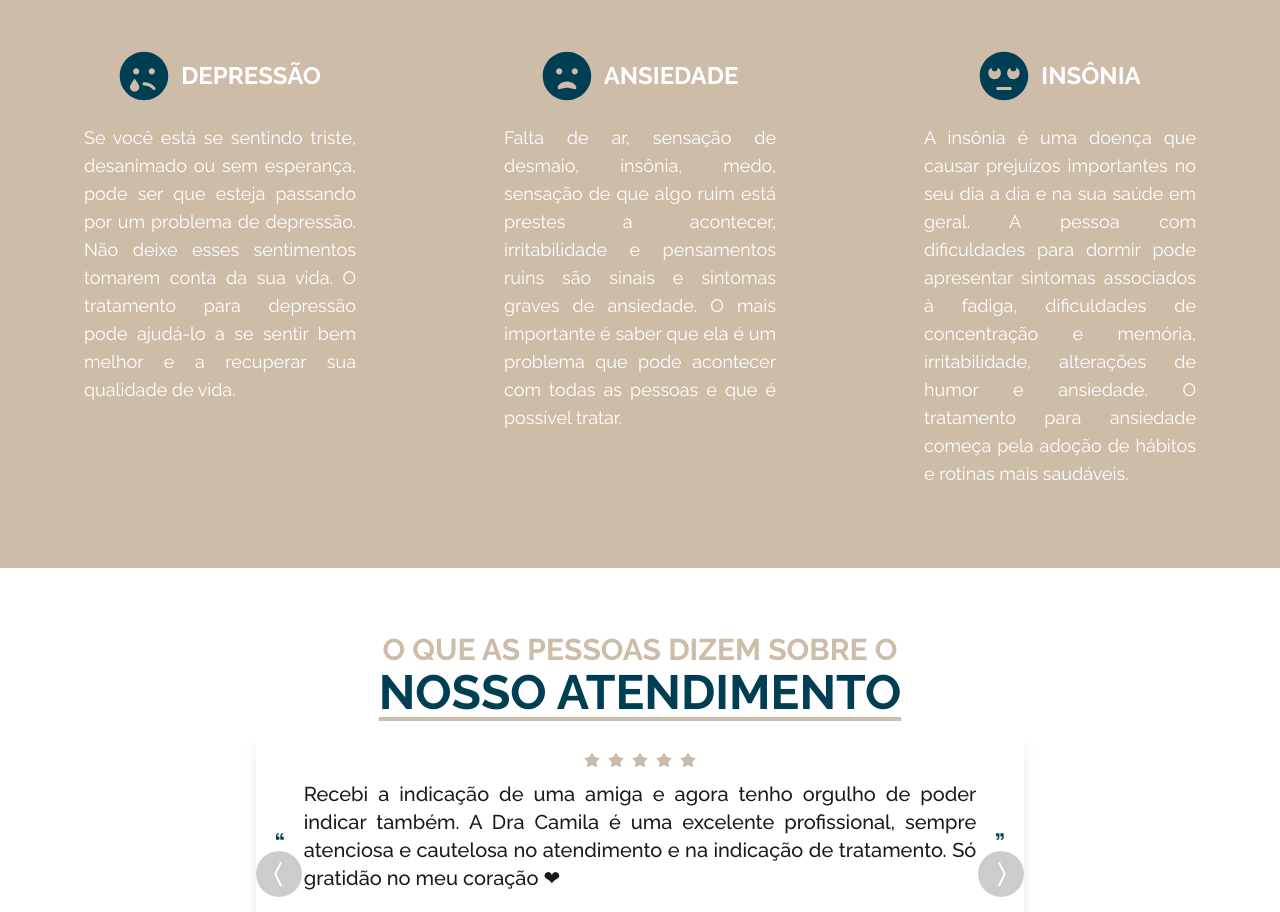
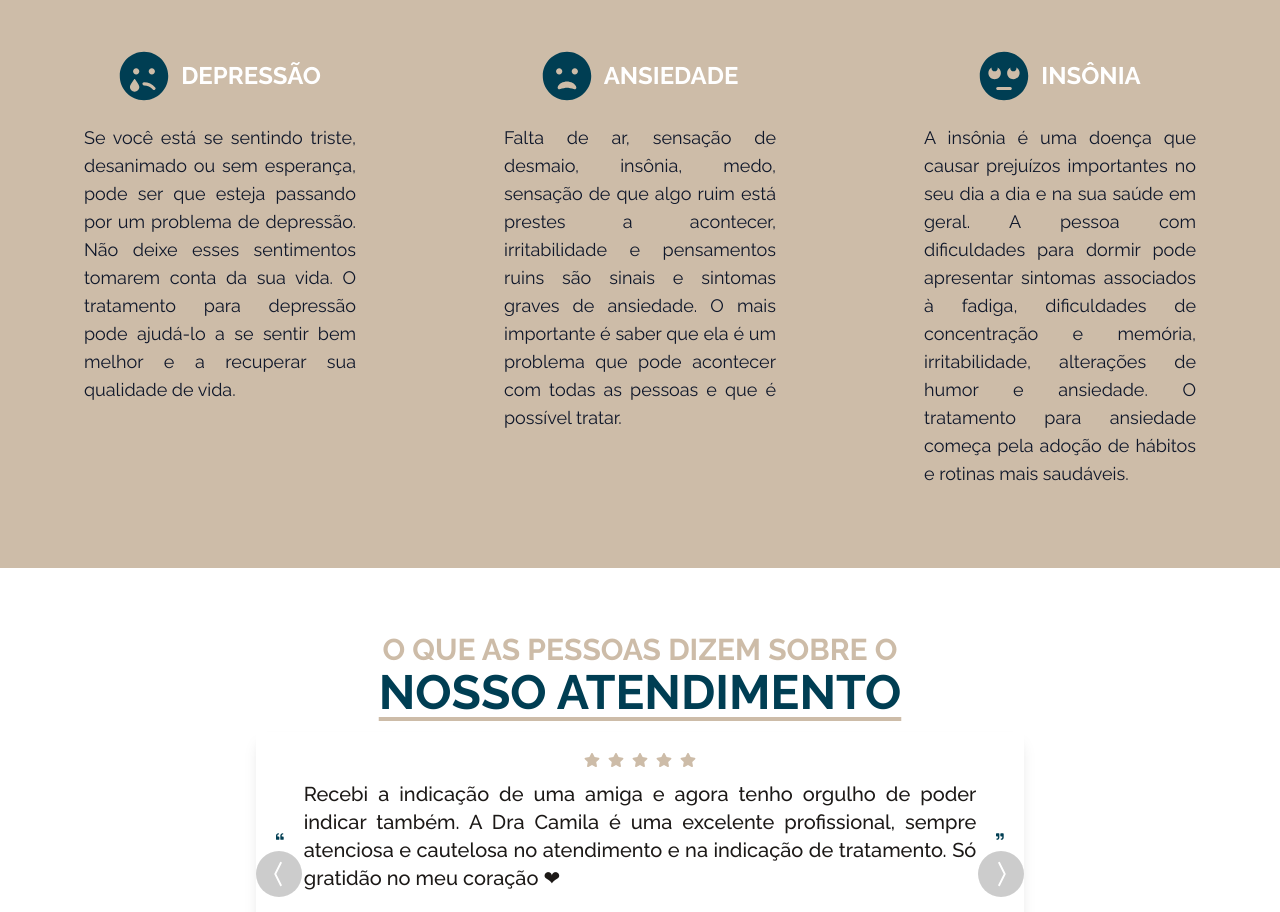
Before and after one commit to brunoprestesap/page-dra-camila, a React (Create React App) app: page / in a window 1280 px wide. Shown: the part 1680-2592 px from the top of the page. Built offline with nearby package versions, Linux system fonts and the light colour scheme.

Commit message:
Ajustes no footer

```diff
--- a/src/components/CardTreatment.js
+++ b/src/components/CardTreatment.js
@@ -12,7 +12,7 @@ function CardTreatment({ id, icon, title, text }) {
           <h2 className="text-2xl text-center font-bold text-white uppercase my-5">{title}</h2>
         </div>
         <div>
-          <h2 className="text-lg text-justify leading-7 text-white xl:px-16">{text}</h2>
+          <h2 className="text-lg text-justify leading-7 text-slate-900 xl:px-16">{text}</h2>
         </div>
       </div>
     </div>
```
